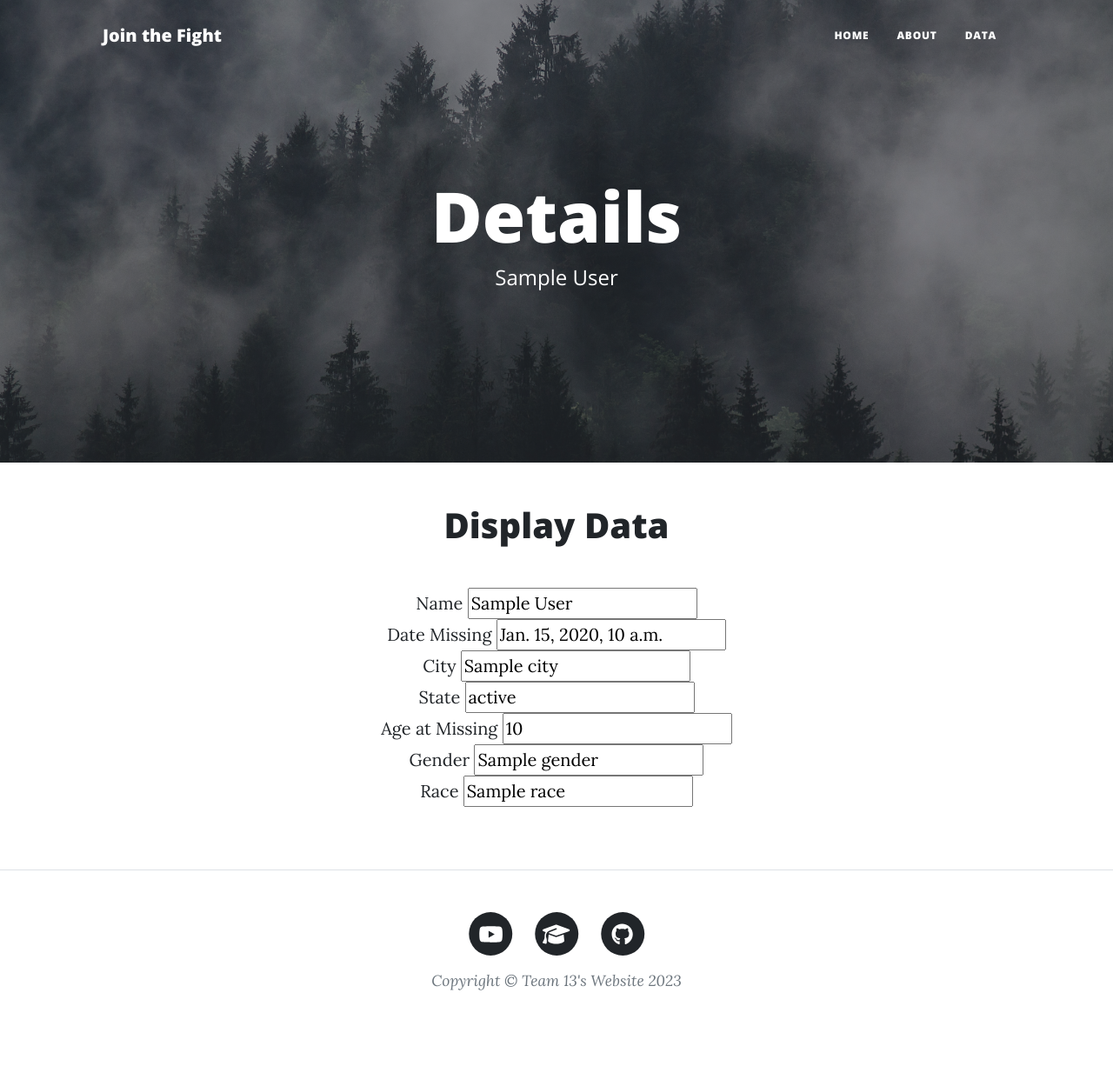
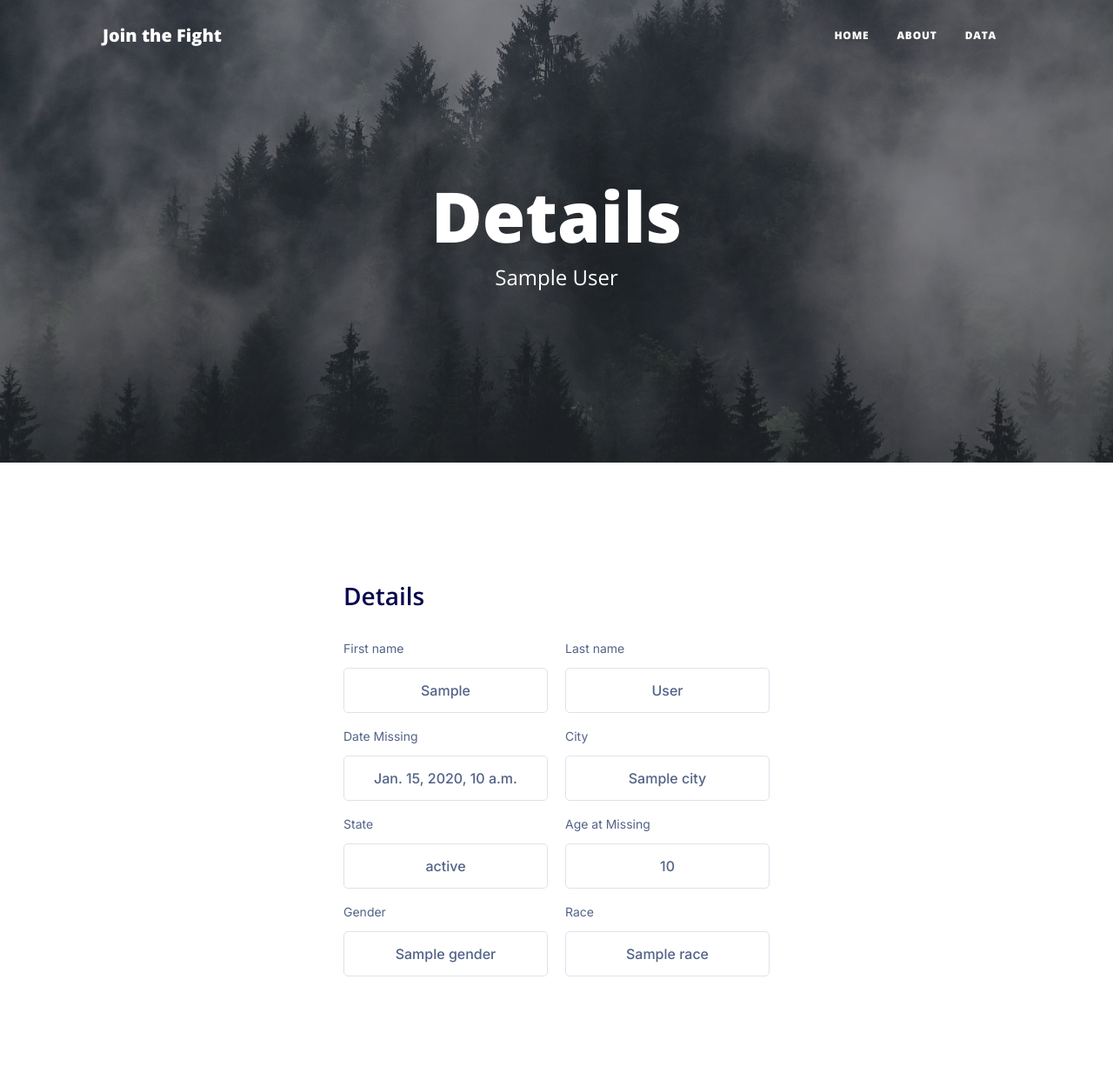
Before and after one commit to parkerwatts21/Team13MissingPersons, a Django app: template templates/personpages/detailPage.html in a window 1280 px wide. Shown: the whole page at 87% size. Before the commit the page ends 1139 px from the top, so only its background shows below. Run offline with Django 3.2, Linux system fonts and the light colour scheme; the template is opened without the code that fills it: most values are stand-ins (such as "Sample title", 1, 10 or a date in 2020); some libraries are stand-ins or nearby versions.

Commit message:
css for the form

```diff
--- a/missingpersons/static/css/form.css
+++ b/missingpersons/static/css/form.css
@@ -1,39 +1,142 @@
-/* Style form element */
-#myForm {
-    margin: 20px;
-    padding: 10px;
-    background-color: #f0f0f0;
-    border: 1px solid #ccc;
-    border-radius: 5px;
+@import url('https://fonts.googleapis.com/css2?family=Inter:wght@400;500;600;700&display=swap');
+  * {
+    margin: 0;
+    padding: 0;
+    box-sizing: border-box;
+  }
+  body {
+    font-family: 'Inter', sans-serif;
+  }
+  .formbold-mb-3 {
+    margin-bottom: 15px;
+  }
+  .formbold-relative {
+    position: relative;
+  }
+  .formbold-opacity-0 {
+    opacity: 0;
+  }
+  .formbold-stroke-current {
+    stroke: currentColor;
+  }
+  #supportCheckbox:checked ~ div span {
+    opacity: 1;
   }
 
-  /* Style form labels */
-  #myForm label {
-    display: block;
-    margin-bottom: 5px;
+  .formbold-main-wrapper {
+    display: flex;
+    align-items: center;
+    justify-content: center;
+    padding: 48px;
   }
 
-  /* Style form input fields */
-  #myForm input[type="text"],
-  #myForm input[type="email"] {
+  .formbold-form-wrapper {
+    margin: 0 auto;
+    max-width: 570px;
     width: 100%;
-    padding: 5px;
+    background: white;
+    padding: 40px;
+  }
+
+  .formbold-img {
+    margin-bottom: 45px;
+  }
+
+  .formbold-form-title {
+    margin-bottom: 30px;
+  }
+  .formbold-form-title h2 {
+    font-weight: 600;
+    font-size: 28px;
+    line-height: 34px;
+    color: #07074d;
+  }
+  .formbold-form-title p {
+    font-size: 16px;
+    line-height: 24px;
+    color: #536387;
+    margin-top: 12px;
+  }
+
+  .formbold-input-flex {
+    display: flex;
+    gap: 20px;
+    margin-bottom: 15px;
+  }
+  .formbold-input-flex > div {
+    width: 50%;
+  }
+  .formbold-form-input {
+    text-align: center;
+    width: 100%;
+    padding: 13px 22px;
+    border-radius: 5px;
+    border: 1px solid #dde3ec;
+    background: #ffffff;
+    font-weight: 500;
+    font-size: 16px;
+    color: #536387;
+    outline: none;
+    resize: none;
+  }
+  .formbold-form-input:focus {
+    border-color: #6a64f1;
+    box-shadow: 0px 3px 8px rgba(0, 0, 0, 0.05);
+  }
+  .formbold-form-label {
+    color: #536387;
+    font-size: 14px;
+    line-height: 24px;
+    display: block;
     margin-bottom: 10px;
-    border: 1px solid #ccc;
+  }
+
+  .formbold-checkbox-label {
+    display: flex;
+    cursor: pointer;
+    user-select: none;
+    font-size: 16px;
+    line-height: 24px;
+    color: #536387;
+  }
+  .formbold-checkbox-label a {
+    margin-left: 5px;
+    color: #6a64f1;
+  }
+  .formbold-input-checkbox {
+    position: absolute;
+    width: 1px;
+    height: 1px;
+    padding: 0;
+    margin: -1px;
+    overflow: hidden;
+    clip: rect(0, 0, 0, 0);
+    white-space: nowrap;
+    border-width: 0;
+  }
+  .formbold-checkbox-inner {
+    display: flex;
+    align-items: center;
+    justify-content: center;
+    width: 20px;
+    height: 20px;
+    margin-right: 16px;
+    margin-top: 2px;
+    border: 0.7px solid #dde3ec;
     border-radius: 3px;
   }
 
-  /* Style form submit button */
-  #myForm input[type="submit"] {
-    background-color: #007bff;
-    color: #fff;
-    padding: 10px 20px;
+  .formbold-btn {
+    font-size: 16px;
+    border-radius: 5px;
+    padding: 14px 25px;
     border: none;
-    border-radius: 3px;
+    font-weight: 500;
+    background-color: #6a64f1;
+    color: white;
     cursor: pointer;
+    margin-top: 25px;
   }
-
-  /* Style form submit button on hover */
-  #myForm input[type="submit"]:hover {
-    background-color: #0056b3;
+  .formbold-btn:hover {
+    box-shadow: 0px 3px 8px rgba(0, 0, 0, 0.05);
   }
--- a/templates/personpages/detailPage.html
+++ b/templates/personpages/detailPage.html
@@ -16,36 +16,117 @@
     </div>
 </header>
 <!-- Main Content-->
-<main class="mb-4">
-    <div class="row gx-4 gx-lg-5 justify-content-center">
-        <div class="col-md-10 col-lg-8 col-xl-7" style = "text-align: center;">
-            <h1>Display Data</h1>
-            <div class="my-5">
-        <form>
-            <label>Name</label>
-            <input type="text" value="{{data.first_name}} {{data.last_name}}">
-            <br>
-            <label>Date Missing</label>
-            <input type="text" value="{{data.date_missing}}">
-            <br>
-            <label>City</label>
-            <input type="text" value="{{data.city}}">
-            <br>
-            <label>State</label>
-            <input type="text" value="{{data.state}}">
-            <br>
-            <label>Age at Missing</label>
-            <input type="text" value="{{data.age_at_missing}}">
-            <br>
-            <label>Gender</label>
-            <input type="text" value="{{data.gender}}">
-            <br>
-            <label>Race</label>
-            <input type="text" value="{{data.race}}">
-        </form>
+<link href="{% static 'css/form.css' %}" rel="stylesheet" />
+<div class="formbold-main-wrapper">
+    <!-- Author: FormBold Team -->
+    <!-- Learn More: https://formbold.com -->
+    <div class="formbold-form-wrapper">
 
+
+      <form action="https://formbold.com/s/FORM_ID" method="POST">
+        <div class="formbold-form-title">
+          <h2 class="">Details</h2>
+          <p>
+          </p>
+        </div>
+
+        <div class="formbold-input-flex">
+          <div>
+            <label for="firstname" class="formbold-form-label">
+              First name
+            </label>
+            <input
+              type="text"
+              value="{{data.first_name}}"
+              class="formbold-form-input"
+            />
+          </div>
+          <div>
+            <label for="lastname" class="formbold-form-label"> Last name </label>
+            <input
+              type="text"
+             value="{{data.last_name}}"
+              class="formbold-form-input"
+            />
+          </div>
+        </div>
+
+        <div class="formbold-input-flex">
+          <div>
+            <label for="datemissing" class="formbold-form-label"> Date Missing </label>
+            <input
+              type="text"
+              value="{{data.date_missing}}"
+              class="formbold-form-input"
+            />
+          </div>
+          <div>
+            <label for="phone" class="formbold-form-label">City</label>
+            <input
+              type="text"
+              value="{{data.city}}"
+              class="formbold-form-input"
+            />
+          </div>
+        </div>
+
+        <div class="formbold-input-flex">
+          <div>
+            <label for="state" class="formbold-form-label"> State </label>
+            <input
+              type="text"
+              value="{{data.state}}"
+              class="formbold-form-input"
+            />
+          </div>
+          <div>
+            <label for="country" class="formbold-form-label"> Age at Missing </label>
+            <input
+              type="text"
+              value="{{data.age_at_missing}}"
+              class="formbold-form-input"
+            />
+          </div>
+        </div>
+
+        <div class="formbold-input-flex">
+          <div>
+            <label for="post" class="formbold-form-label"> Gender</label>
+            <input
+              type="text"
+              value="{{data.gender}}"
+              class="formbold-form-input"
+            />
+          </div>
+          <div>
+            <label for="area" class="formbold-form-label"> Race</label>
+            <input
+              type="text"
+              value="{{data.race}}"
+              class="formbold-form-input"
+            />
+          </div>
+        </div>
+
+        <div class="formbold-checkbox-wrapper">
+          <label for="supportCheckbox" class="formbold-checkbox-label">
+            <div class="formbold-relative">
+              <input
+                type="checkbox"
+                id="supportCheckbox"
+                class="formbold-input-checkbox"
+              />
+                    <path
+                      d="M10.0915 0.951972L10.0867 0.946075L10.0813 0.940568C9.90076 0.753564 9.61034 0.753146 9.42927 0.939309L4.16201 6.22962L1.58507 3.63469C1.40401 3.44841 1.11351 3.44879 0.932892 3.63584C0.755703 3.81933 0.755703 4.10875 0.932892 4.29224L0.932878 4.29225L0.934851 4.29424L3.58046 6.95832C3.73676 7.11955 3.94983 7.2 4.1473 7.2C4.36196 7.2 4.55963 7.11773 4.71406 6.9584L10.0468 1.60234C10.2436 1.4199 10.2421 1.1339 10.0915 0.951972ZM4.2327 6.30081L4.2317 6.2998C4.23206 6.30015 4.23237 6.30049 4.23269 6.30082L4.2327 6.30081Z"
+                      stroke-width="0.4"
+                    ></path>
+                  </svg>
+                </span>
+              </div>
             </div>
-        </div>
+
+      </form>
     </div>
-</main>
+  </div>
+  <style>
 {% endblock %}
```
